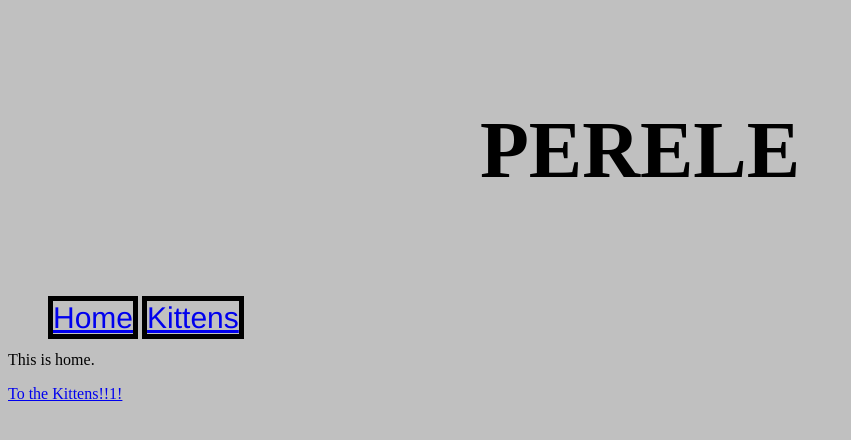
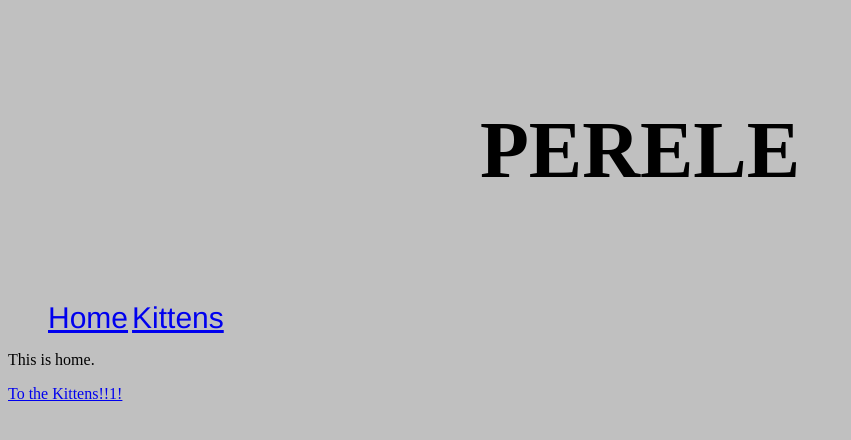
Before and after one commit to Perele/Perele.github.io, a Jekyll site: the page built from index.html, in a window 1280 px wide. Shown: the top 440 px of the page, without its empty margins (0-851 px from the left). Built offline with Jekyll 4.4.1, drawn with Linux system fonts in a browser that asks for light colours.

Commit message:
Update style.css

```diff
--- a/css/style.css
+++ b/css/style.css
@@ -14,5 +14,5 @@ body {background-color: silver;}
 li {display:inline;
     text-align: center;
     font-family: Helvetica;
-    font-size: 30px;
-    border: 5px solid black;}
+    font-size: 30px;}
+ul.nav {margin: 0 auto;}
```
